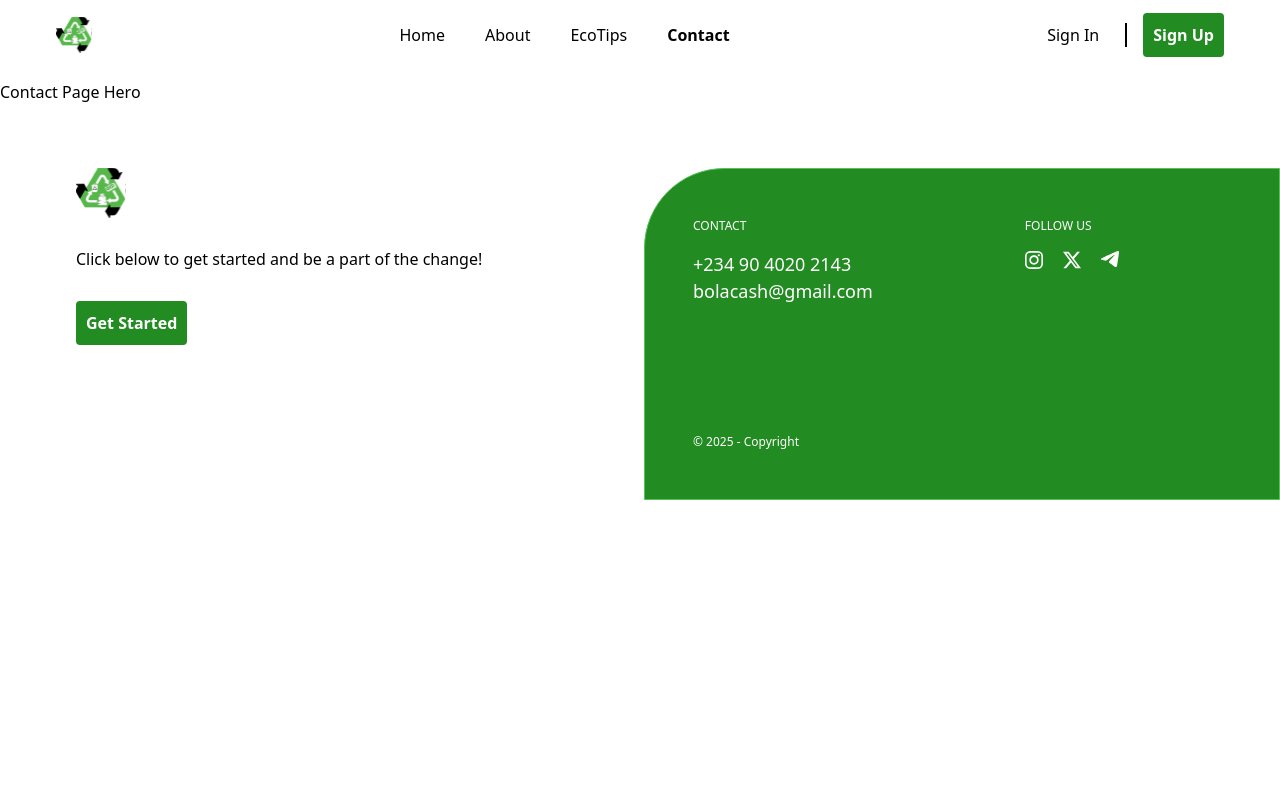
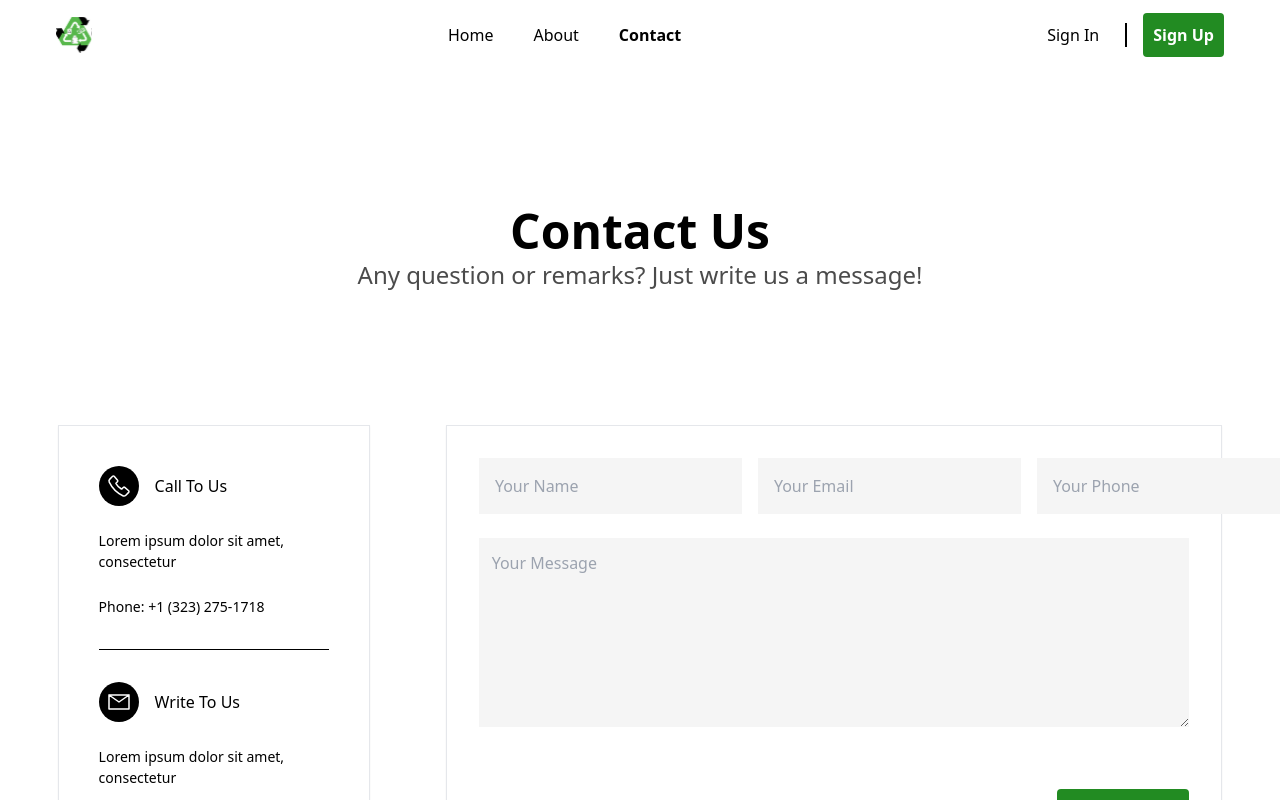
Before and after one commit to Iamtrieves/Bola-Cash-Repo, a React (Vite) app: page /contact in a window 1280 px wide. Shown: the top 800 px of the page. Built offline with nearby package versions, Linux system fonts and the light colour scheme.

Commit message:
Modified the Contact Page

```diff
--- a/src/App.jsx
+++ b/src/App.jsx
@@ -8,7 +8,6 @@ import {
 } from "react-router-dom";
 import HomePage from "./Pages/HomePage";
 import AboutPage from "./Pages/AboutPage";
-import EcoTipsPage from "./Pages/EcoTipsPage";
 import ContactPage from "./Pages/ContactPage";
 
 const App = () => {
@@ -17,7 +16,6 @@ const App = () => {
       <Route path="/" element={<MainLayout />}>
         <Route path="/" element={<HomePage />} />
         <Route path="/about" element={<AboutPage />} />
-        <Route path="/eco-tips" element={<EcoTipsPage />} />
         <Route path="/contact" element={<ContactPage />} />
       </Route>
     )
--- a/src/Components/ContactPageHero.jsx
+++ b/src/Components/ContactPageHero.jsx
@@ -1,7 +1,86 @@
-import React from "react";
+import CustomButton from "./CustomButton";
+import PhoneIcon from "../assets/icons/phone-icon.svg";
+import MessageIcon from "../assets/icons/message-icon.svg";
 
 const ContactPageHero = () => {
-  return <div>Contact Page Hero</div>;
+  return (
+    <div className="m-[1.75rem] lg:mt-[7.625rem] lg:mx-[3.6rem] flex flex-col lg:gap-[8.5rem] gap-[1.8rem]">
+      <section className="flex flex-col justify-center items-center">
+        <h1 className="font-semibold text-[1.5rem] leading-[1.815625rem] lg:text-[3rem] lg:leading-[3.630625rem]">
+          Contact Us
+        </h1>
+        <p className="text-[#4B4B4B] font-medium lg:text-[1.5rem] lg:leading-[1.815625rem]">
+          Any question or remarks? Just write us a message!
+        </p>
+      </section>
+      <section className="flex lg:flex-row flex-col lg:gap-[4.75rem] gap-[2rem] w-full">
+        <section className="p-[2.5rem] border shadow-sm lg:w-1/3 flex flex-col lg:gap-[2rem] gap-[1.5rem]">
+          <div className="flex flex-col gap-[1.5rem]">
+            <div className="flex items-center gap-[1rem] font-medium lg:text-[1rem] lg:leading-[1.5rem]">
+              <img src={PhoneIcon} alt="" />
+              <h1 className="font-medium lg:text-[1rem] lg:leading-[1.5rem]">
+                Call To Us
+              </h1>
+            </div>
+            <p className="lg:text-[0.875rem] lg:leading-[1.3125rem]">
+              Lorem ipsum dolor sit amet, consectetur
+            </p>
+            <p className="lg:text-[0.875rem] lg:leading-[1.3125rem]">
+              Phone: +1 (323) 275-1718
+            </p>
+          </div>
+          <hr className="border-black" />
+          <div className="flex flex-col gap-[1.5rem]">
+            <div className="flex items-center gap-[1rem] font-medium lg:text-[1rem] lg:leading-[1.5rem]">
+              <img src={MessageIcon} alt="" />
+              <h1 className="font-medium lg:text-[1rem] lg:leading-[1.5rem]">
+                Write To Us
+              </h1>
+            </div>
+            <p className="lg:text-[0.875rem] lg:leading-[1.3125rem]">
+              Lorem ipsum dolor sit amet, consectetur
+            </p>
+            <p className="lg:text-[0.875rem] lg:leading-[1.3125rem]">
+              Emails: hello@logoipsum.com
+            </p>
+            <p className="lg:text-[0.875rem] lg:leading-[1.3125rem]">
+              Emails: hello@logoipsum.com
+            </p>
+          </div>
+        </section>
+        <section className="lg:p-[2rem] p-4 shadow-sm flex flex-col gap-[1.5rem] border lg:w-2/3">
+          <div className="flex lg:flex-row flex-col gap-4 w-full">
+            <input
+              type="text"
+              placeholder="Your Name"
+              className="bg-[#F5F5F5] lg:text-[1rem] lg:leading-[1.5rem] text-[0.625rem] leading-[0.613125rem] flex-grow lg:p-[1rem] py-[0.8rem] px-[0.5rem]  "
+            />
+            <input
+              type="text"
+              placeholder="Your Email"
+              className="bg-[#F5F5F5] lg:text-[1rem] lg:leading-[1.5rem] text-[0.625rem] leading-[0.613125rem] flex-grow lg:p-[1rem] py-[0.8rem] px-[0.5rem]  "
+            />
+            <input
+              type="text"
+              placeholder="Your Phone"
+              className="bg-[#F5F5F5] lg:text-[1rem] lg:leading-[1.5rem] text-[0.625rem] leading-[0.613125rem] flex-grow lg:p-[1rem] py-[0.8rem] px-[0.5rem]  "
+            />
+          </div>
+          <div>
+            <textarea
+              name="text"
+              id="text"
+              placeholder="Your Message"
+              className="bg-[#F5F5F5] lg:text-[1rem] lg:leading-[1.5rem] text-[0.625rem] leading-[0.613125rem] lg:p-[0.8rem] lg:pb-[8rem] pb-[5rem] w-full lg:mb-[2rem] py-[0.8rem] px-[0.5rem] "
+            ></textarea>
+          </div>
+          <div className="flex justify-end">
+            <CustomButton text="Send Message" />
+          </div>
+        </section>
+      </section>
+    </div>
+  );
 };
 
 export default ContactPageHero;
--- a/src/Components/HamburgerMenu.jsx
+++ b/src/Components/HamburgerMenu.jsx
@@ -55,8 +55,8 @@ const HamburgerMenu = () => {
             onClick={closeMenu} // Close menu on click
             className={({ isActive }) =>
               isActive
-                ? "text-xl font-bold hover:underline hover:text-green-600"
-                : "text-xl hover:underline hover:text-green-600"
+                ? "text-xl font-bold  hover:text-black-600"
+                : "text-xl  hover:text-black-600"
             }
           >
             Home
@@ -66,30 +66,19 @@ const HamburgerMenu = () => {
             onClick={closeMenu} // Close menu on click
             className={({ isActive }) =>
               isActive
-                ? "text-xl font-bold hover:underline hover:text-green-600"
-                : "text-xl hover:underline hover:text-green-600"
+                ? "text-xl font-bold  hover:text-black-600"
+                : "text-xl  hover:text-black-600"
             }
           >
             About
-          </NavLink>
-          <NavLink
-            to="/eco-tips"
-            onClick={closeMenu} // Close menu on click
-            className={({ isActive }) =>
-              isActive
-                ? "text-xl font-bold hover:underline hover:text-green-600"
-                : "text-xl hover:underline hover:text-green-600"
-            }
-          >
-            EcoTips
           </NavLink>
           <NavLink
             to="/contact"
             onClick={closeMenu} // Close menu on click
             className={({ isActive }) =>
               isActive
-                ? "text-xl font-bold hover:underline hover:text-green-600"
-                : "text-xl hover:underline hover:text-green-600"
+                ? "text-xl font-bold  hover:text-black-600"
+                : "text-xl  hover:text-black-600"
             }
           >
             Contact
--- a/src/Components/Navbar.jsx
+++ b/src/Components/Navbar.jsx
@@ -28,14 +28,7 @@ const Navbar = () => {
           >
             About
           </NavLink>
-          <NavLink
-            to="/eco-tips"
-            className={({ isActive }) =>
-              isActive ? "font-bold text-black" : "text-black"
-            }
-          >
-            EcoTips
-          </NavLink>
+
           <NavLink
             to="/contact"
             className={({ isActive }) =>
--- a/src/Pages/EcoTipsPage.jsx
+++ /dev/null
@@ -1,11 +0,0 @@
-import EcoTipsPageHero from "../Components/EcoTipsPageHero";
-
-const EcoTipsPage = () => {
-  return (
-    <div className="pt-[5rem]">
-      <EcoTipsPageHero />
-    </div>
-  );
-};
-
-export default EcoTipsPage;
```
Also changed, not shown: src/assets/icons/message-icon.svg (added), src/assets/icons/phone-icon.svg (added).
